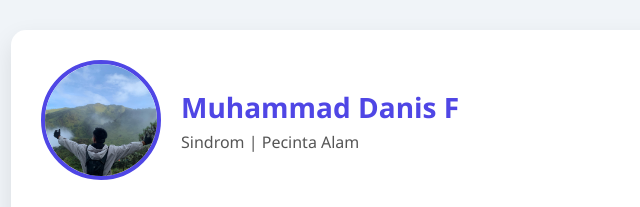
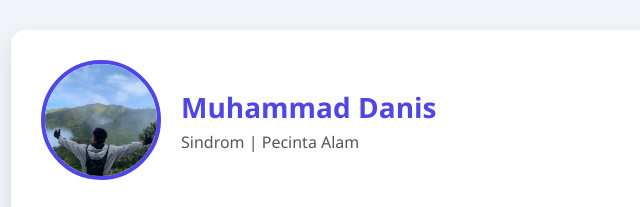
Before and after one commit to danissfhruu/biodata3, a plain HTML site: page index.html in a window 1280 px wide. Shown: the top 207 px of the page, 179-819 px from the left. Drawn offline with Linux system fonts and the light colour scheme.

Commit message:
Update index.html

```diff
--- a/index.html
+++ b/index.html
@@ -102,7 +102,7 @@
     <div class="profile">
       <img src="dns.jpg" alt="Foto Profil">
       <div class="profile-info">
-        <h1>Muhammad Danis F</h1>
+        <h1>Muhammad Danis </h1>
         <p>Sindrom | Pecinta Alam</p>
       </div>
     </div>
```
